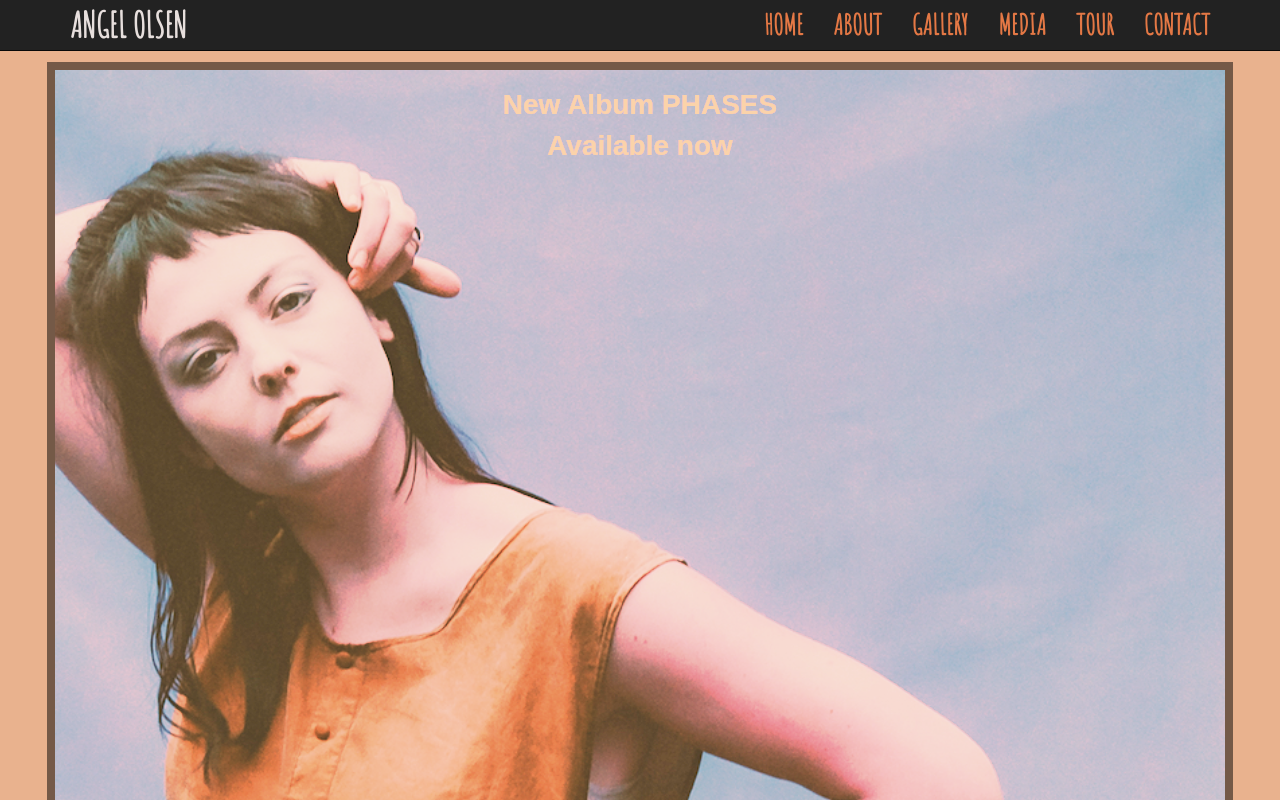
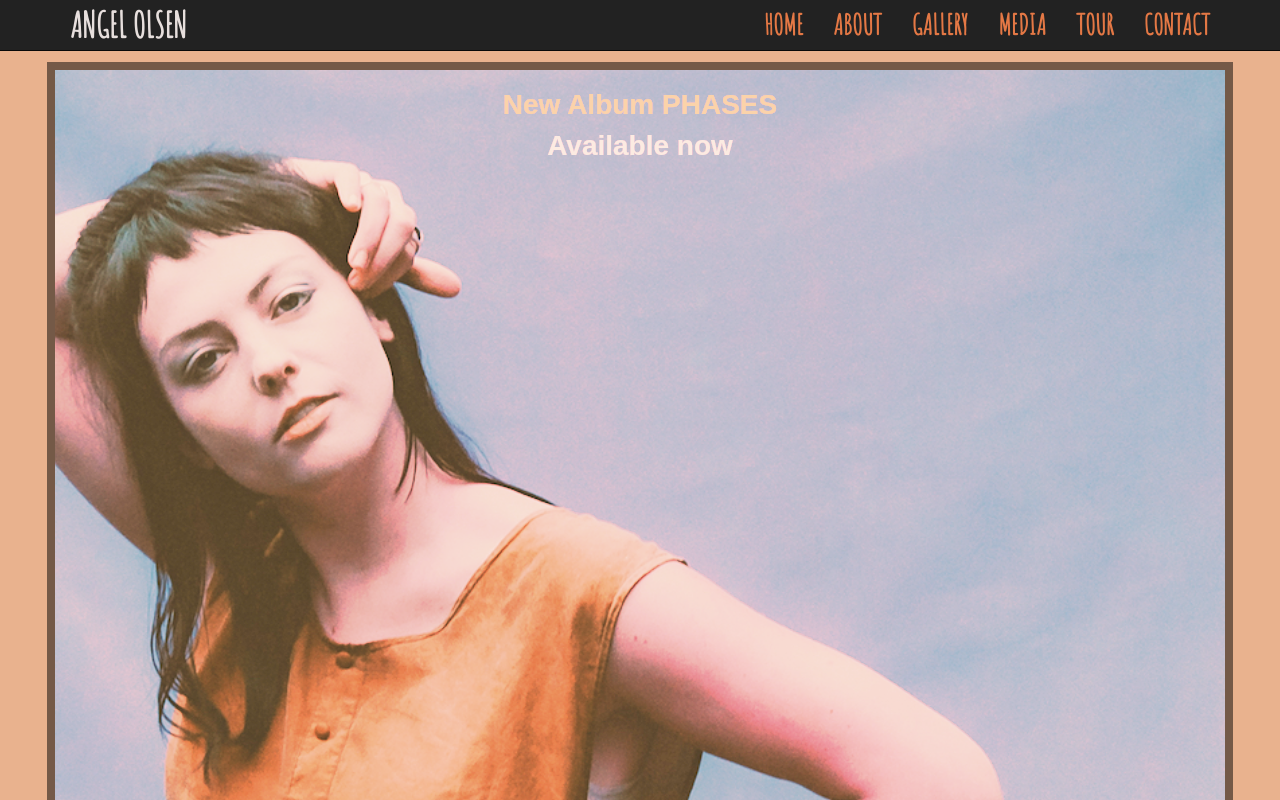
Before and after one commit to petrakovaru/milestone1, a plain HTML site: page index.html in a window 1280 px wide. Shown: the top 800 px of the page. Drawn offline with nearby package versions, Linux system fonts and the light colour scheme.

Commit message:
colours front page

```diff
--- a/style.css
+++ b/style.css
@@ -83,7 +83,7 @@
    }
 
    .front-header2 {
-    color: rgb(236, 182, 159);
+    color: rgb(238, 223, 223);
     font-family: 'Niramit', sans-serif;
     font-size: 2em;
     font-weight: 600;
@@ -103,7 +103,7 @@
 
 
    .front-header2:hover {
-       color: rgb(238, 223, 223);
+       color: rgb(236, 182, 159);
        text-decoration: none;
        cursor: pointer;
 
```
